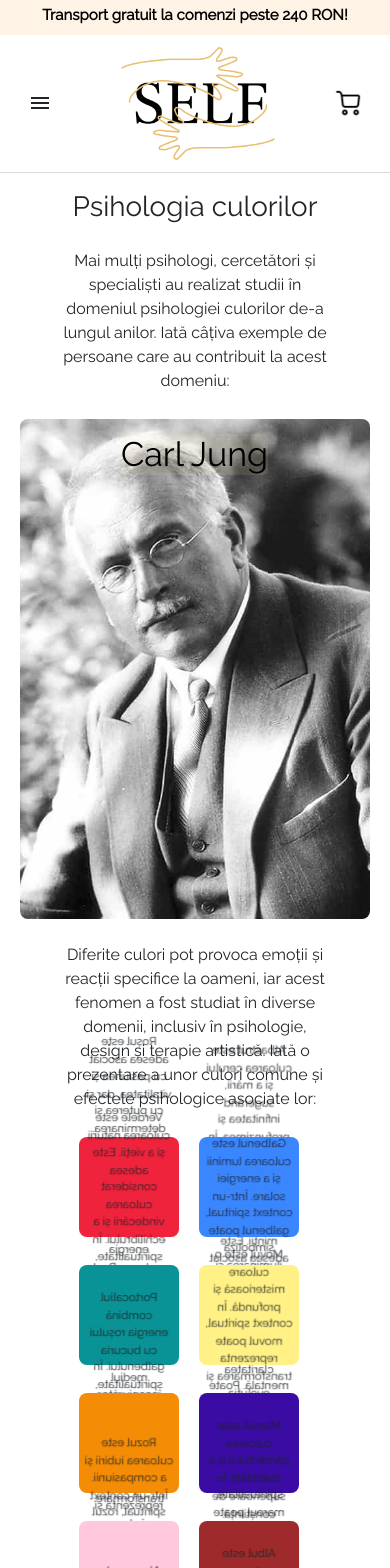
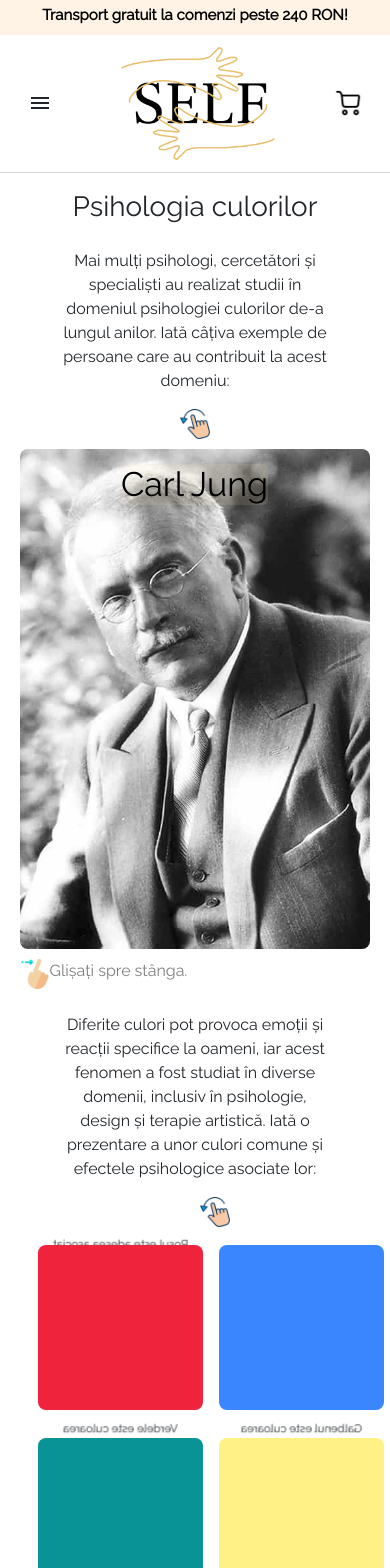
Before and after one commit to teodorasorescu/self_v2-master, a React (Create React App) app: page /psihologia-culorilor in a window 390 px wide. Shown: the top 1568 px of the page. Built offline with nearby package versions, Linux system fonts and the light colour scheme; a web font is replaced by a local one.

Commit message:
fixed bugs

```diff
--- a/src/components/ColorPsychologyPage.js
+++ b/src/components/ColorPsychologyPage.js
@@ -1,6 +1,7 @@
 import classes from '../styling/color.psycho.page.module.scss';
 import ColorsFlipcard from './ColorsFlipcard';
 import ResearchersFlipcard from './ResearchersFlipcard';
+import RotateIcon from '../images/rotate.png';
 
 const ColorPsychologyPage = () => {
 	return (
@@ -18,6 +19,9 @@ const ColorPsychologyPage = () => {
 			</div>
 
 			<div className={classes.flipcards}>
+				<div className={classes.rotateContainer}>
+					<img src={RotateIcon} alt='rotate' />
+				</div>
 				<ResearchersFlipcard />
 			</div>
 			<div className={classes.rowContainer}>
@@ -31,6 +35,9 @@ const ColorPsychologyPage = () => {
 						</p>
 					</div>
 					<div className={classes.colorsContainer}>
+						<div className={classes.rotateContainer}>
+							<img src={RotateIcon} alt='rotate' />
+						</div>
 						<ColorsFlipcard />
 					</div>
 				</div>
--- a/src/components/Home.js
+++ b/src/components/Home.js
@@ -2,6 +2,8 @@ import React from 'react';
 import Flipcard from './Flipcard';
 import styles from '../styling/home.module.scss';
 import Responsability from '../images/responsibility.png';
+import RotateIcon from '../images/rotate.png';
+
 const Home = () => {
 	return (
 		<div>
@@ -14,6 +16,9 @@ const Home = () => {
 						sentimentele prin culori.
 					</h1>
 				</div>
+			</div>
+			<div className={styles.rotateContainer}>
+				<img src={RotateIcon} alt='rotate' />
 			</div>
 			<Flipcard />
 			<div className={styles.container}>
--- a/src/components/ResearchersFlipcard.js
+++ b/src/components/ResearchersFlipcard.js
@@ -1,9 +1,11 @@
 import React from 'react';
 import '../styling/ResearchersFlipcard.css';
 import colorResearchers from '../constants/colorResearchers';
+import SwipeIcon from '../images/hand.png';
 
 const ResearchersFlipcard = () => {
 	return (
+		<div>
 			<div className='boxContainer'>
 				{colorResearchers.map((c, i) => {
 					return (
@@ -30,6 +32,11 @@ const ResearchersFlipcard = () => {
 					);
 				})}
 			</div>
+			<div className='swipeContainer'>
+				<img src={SwipeIcon} alt='swipeIcon' />
+				<p>Glișați spre stânga.</p>
+			</div>
+		</div>
 	);
 };
 
--- a/src/constants/colorsDescription.js
+++ b/src/constants/colorsDescription.js
@@ -15,7 +15,7 @@ const colors = [
 		title: 'Verde',
 		color: '#0a9396',
 		summary: 'vindecare, echilibru, regenerare',
-		desc: 'Verdele este culoarea naturii și a vieții. Este adesea considerat culoarea vindecării și a echilibrului. În spiritualitate, verdele poate simboliza înflorirea spirituală, regenerarea și armonia cu mediul înconjurător. Poate sugera, de asemenea, încredere în procesul de creștere și transformare.',
+		desc: 'Verdele este culoarea naturii și a vieții. Este adesea considerat culoarea vindecării și a echilibrului. În spiritualitate, verdele poate simboliza înflorirea spirituală, regenerarea și armonie. Poate sugera, de asemenea, încredere în procesul de creștere și transformare.',
 	},
 	{
 		title: 'Galben',
--- a/src/styling/ResearchersFlipcard.css
+++ b/src/styling/ResearchersFlipcard.css
@@ -3,6 +3,21 @@
 html {
 	font-family: 'Raleway', sans-serif;
 	box-sizing: border-box;
+}
+.swipeContainer {
+	> img {
+		width: 30px;
+		height: 30px;
+	}
+
+	> p {
+		color: gray;
+		font-size: 1rem;
+	}
+
+	float: left;
+	display: flex;
+	flex-direction: row;
 }
 
 .textCenter {
--- a/src/styling/color.psycho.page.module.scss
+++ b/src/styling/color.psycho.page.module.scss
@@ -30,8 +30,16 @@
 .colors {
 	padding-top: 4%;
 }
-
+.rotateContainer {
+	> img {
+		width: 30px;
+		height: 30px;
+	}
+}
 .colorsContainer {
+	@media screen and (max-width: 1025px) {
+		width: 100vw;
+	}
 	width: 70vw;
 	border-radius: 5%;
 	margin-left: auto;
--- a/src/styling/colorsflipcard.css
+++ b/src/styling/colorsflipcard.css
@@ -7,7 +7,6 @@ html {
 
 .container {
 	align-items: center;
-
 	margin-left: auto;
 	margin-right: auto;
 	cursor: pointer;
@@ -27,7 +26,7 @@ html {
 	margin-top: 10px;
 	margin-bottom: 10px;
 	max-width: 100%;
-	padding-right: 5%;
+	padding-right: 2%;
 }
 
 .box {
@@ -44,8 +43,8 @@ html {
 	height: 200px;
 
 	@media screen and (max-width: 1025px) {
-		width: 100px;
-		height: 100px;
+		width: 165px;
+		height: 165px;
 	}
 
 	background-size: cover;
@@ -115,10 +114,10 @@ html {
 
 	> p {
 		@media screen and (max-width: 1025px) {
-			font-size: 0.4rem;
+			font-size: 0.7rem;
 		}
 
-		font-size: small;
+		font-size: 0.8rem;
 		justify-content: space-evenly;
 	}
 }
--- a/src/styling/home.module.scss
+++ b/src/styling/home.module.scss
@@ -1,6 +1,16 @@
 @import url('https://fonts.googleapis.com/css2?family=Cantata+One&family=Literata:ital,opsz@1,7..72&display=swap');
 @import url('https://fonts.googleapis.com/css2?family=Raleway&display=swap');
 
+.rotateContainer {
+	float: left;
+	padding-left: 2%;
+	padding-bottom: 1%;
+	margin-left: 3%;
+	> img {
+		width: 30px;
+		height: 30px;
+	}
+}
 .container {
 	height: 100%;
 
@@ -11,7 +21,6 @@
 	font-family: 'Raleway', sans-serif;
 	font-size: 70px;
 	text-align: center;
-
 	.textContainer {
 		// opacity: 1;
 		@media screen and (max-width: 1024px) {
@@ -67,11 +76,6 @@
 		transition: all 0.05s;
 		height: calc(100vh - 70px);
 		display: flex;
-		// margin-left: auto;
-		// margin-right: auto;
-		// width: 50vw;
-		// justify-content: center;
-		// align-items: center;
 	}
 
 	.imgContainer {
--- a/src/styling/smartphone.cart.module.scss
+++ b/src/styling/smartphone.cart.module.scss
@@ -7,11 +7,11 @@
 }
 
 .image {
-	height: 30%;
+	height: 60%;
 	display: block;
 	margin-left: auto;
 	margin-right: auto;
-	width: 30%;
+	width: 60%;
 }
 
 .container {
```
Also changed, not shown: src/images/hand.png (added), src/images/rotate.png (added). Lines whose indentation alone changed are shown as unchanged.
